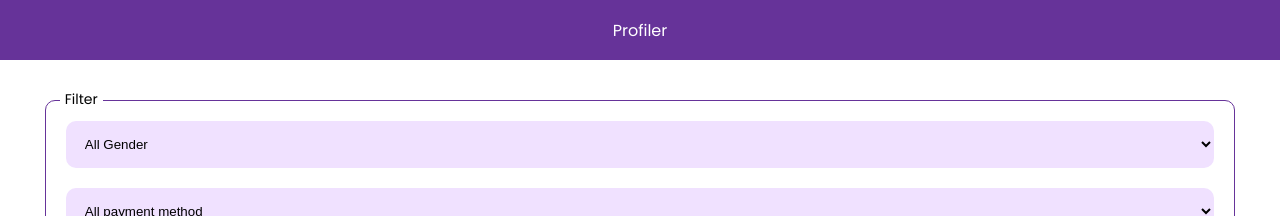
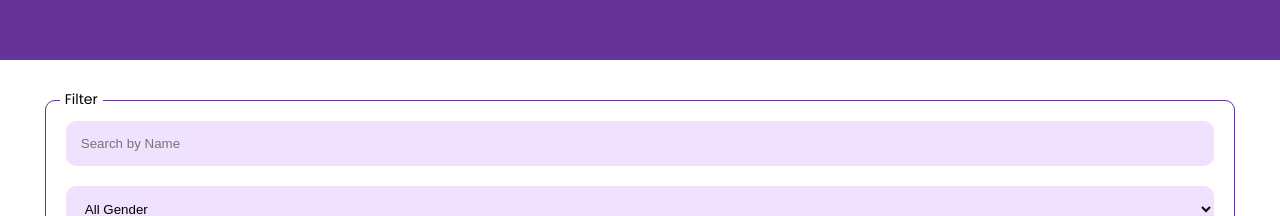
Before and after one commit to KenRelic/Enye-Task, a React (Create React App) app: page / in a window 1280 px wide. Shown: the top 216 px of the page. Built offline with nearby package versions, Linux system fonts and the light colour scheme; no server answers.

Commit message:
adds filter functinality (completed)

```diff
--- a/src/App.jsx
+++ b/src/App.jsx
@@ -15,9 +15,10 @@ class App extends Component {
   constructor(props){
     super(props);
     this.state = {
+      name: '',
       slicedData: [],
       offset: 0,
-      perPage: 5,
+      perPage: 20,
       currentPage: 0,
       paymentMethod:'All payment method',
       gender: 'All gender'
@@ -25,6 +26,7 @@ class App extends Component {
     this.handlePageClick = this.handlePageClick.bind(this);
     this.handleGenderChange = this.handleGenderChange.bind(this);
     this.handlePaymentChange = this.handlePaymentChange.bind(this);
+    this.handleNameChange = this.handleNameChange.bind(this);
     this.displayProfiles = this.displayProfiles.bind(this);
   }
 
@@ -51,22 +53,30 @@ class App extends Component {
 
   handlePageClick(e){
     const selectedPage = e.selected;
-    const offset = selectedPage * this.state.perPage;
+    let offset = selectedPage * this.state.perPage;
 
         this.setState({
             currentPage: selectedPage,
             offset: offset
         }, () => {
-            this.displayProfiles(this.state.profiles)
+            this.displayProfiles(filteredResult)
         });
+  }
+
+  handleNameChange(value){
+    let state = this.state;
+    filteredResult =  state.profiles.filter((profile) => (profile.FirstName +' '+ profile.LastName).toLowerCase().includes(value.toLowerCase()) && (state.paymentMethod === 'All payment method'? true : state.PaymentMethod === profile.paymentMethod ? true : false) && (state.gender === 'All gender'? true : profile.Gender === state.gender ? true : false));
+    this.setState({
+      name: value,
+      offset:0,
+      currentPage:0,
+      pageCount: Math.ceil(filteredResult.length / this.state.perPage)
+    },()=> this.displayProfiles(filteredResult))
   }
 
   handleGenderChange(value){
     let state = this.state;
-    debugger
-
-
-    filteredResult = state.profiles.filter((profile) => (value === 'All gender' ? true : profile.Gender === value) && (state.paymentMethod === 'All payment method'? true : profile.PaymentMethod === state.paymentMethod ? true : false));
+    filteredResult = state.profiles.filter((profile) => (value === 'All gender' ? true : profile.Gender === value) && (state.paymentMethod === 'All payment method'? true : profile.PaymentMethod === state.paymentMethod ? true : false) && (`${profile.FirstName + profile.LastName}`).toLowerCase().includes(state.name.toLowerCase()));
 
     this.setState({
       gender:value,
@@ -78,8 +88,7 @@ class App extends Component {
 
   handlePaymentChange(value){
     let state = this.state;
-    debugger
-    filteredResult = state.profiles.filter((profile) => (value === 'All payment method' ? true : profile.PaymentMethod === value) && (state.gender === 'All gender'? true : profile.Gender === state.gender ? true : false));
+    filteredResult = state.profiles.filter((profile) => (value === 'All payment method' ? true : profile.PaymentMethod === value) && (state.gender === 'All gender'? true : profile.Gender === state.gender ? true : false) && (`${profile.FirstName + profile.LastName}`).toLowerCase().includes(state.name.toLowerCase()));
 
     this.setState({
       paymentMethod:value,
@@ -88,6 +97,8 @@ class App extends Component {
       pageCount: Math.ceil(filteredResult.length / this.state.perPage)},
        ()=> this.displayProfiles(filteredResult));
   }
+
+
 
    componentDidMount(){
     this.getData();
@@ -98,14 +109,15 @@ class App extends Component {
     console.log(this.state.profiles, data)
    return (
       <>
-        <Header />
+        <Header value={this.state.name}/>
         <main>
           <FilterSearch
           profiles={this.state.profiles}
           slicedData = {this.state.slicedData}
           gender = {this.state.gender}
           paymentMethod = {this.state.paymentMethod}
-          handleStateChange = {[this.handleGenderChange, this.handlePaymentChange]}
+          nameValue = {this.state.name}
+          handleStateChange = {[this.handleGenderChange, this.handlePaymentChange, this.handleNameChange]}
           />
           <div className="main">
                 {data.map((user)=> <Card key={data.indexOf(user)} data={user} />) }
--- a/src/component/Filter.css
+++ b/src/component/Filter.css
@@ -11,7 +11,7 @@
   margin-top: 100px;
 }
 
-select{
+select, input[type='search']{
   margin: 10px;
   width: 100%;
   padding: 15px;
--- a/src/component/Filter.jsx
+++ b/src/component/Filter.jsx
@@ -5,6 +5,8 @@ function FilterSearch(props){
     return(
     <div className="filter-wrapper">
       <label htmlFor="">Filter</label>
+      <input type="search" name="name" placeholder="Search by Name"
+       onChange={(e)=>handleOnChange(e,props)} value={props.nameValue} />
       <select name="gender" id="gender-filter"
       onChange={(e)=>handleOnChange(e,props)}>
         <option value="All gender" defaultValue>All Gender</option>
@@ -17,7 +19,7 @@ function FilterSearch(props){
         <option value="All payment method" defaultValue>All payment method</option>
         <option value="money order">Money Order</option>
         <option value="paypal">Paypal</option>
-        <option value="chheck">Check</option>
+        <option value="check">Check</option>
         <option value="cc">CC</option>
       </select>
     </div>
@@ -31,8 +33,10 @@ function handleOnChange(e, props) {
   let value = e.target.value
   if(e.target.name === 'gender'){
     props.handleStateChange[0](value);
+  }else if(e.target.name === 'payment-method'){
+    props.handleStateChange[1](value);
   }else{
-    props.handleStateChange[1](value);
+    props.handleStateChange[2](value);
   }
 }
 
--- a/src/component/Header.jsx
+++ b/src/component/Header.jsx
@@ -1,8 +1,8 @@
 import './Header.css';
 
-function Header(){
+function Header(props){
   return(
-    <header className='header'>Profiler</header>
+    <header className='header'>{props.value}</header>
   )
 }
 
```
Also changed, not shown: src/App.css (line endings or trailing spaces), 2 other files (tests, documents, lock files or other folders).
